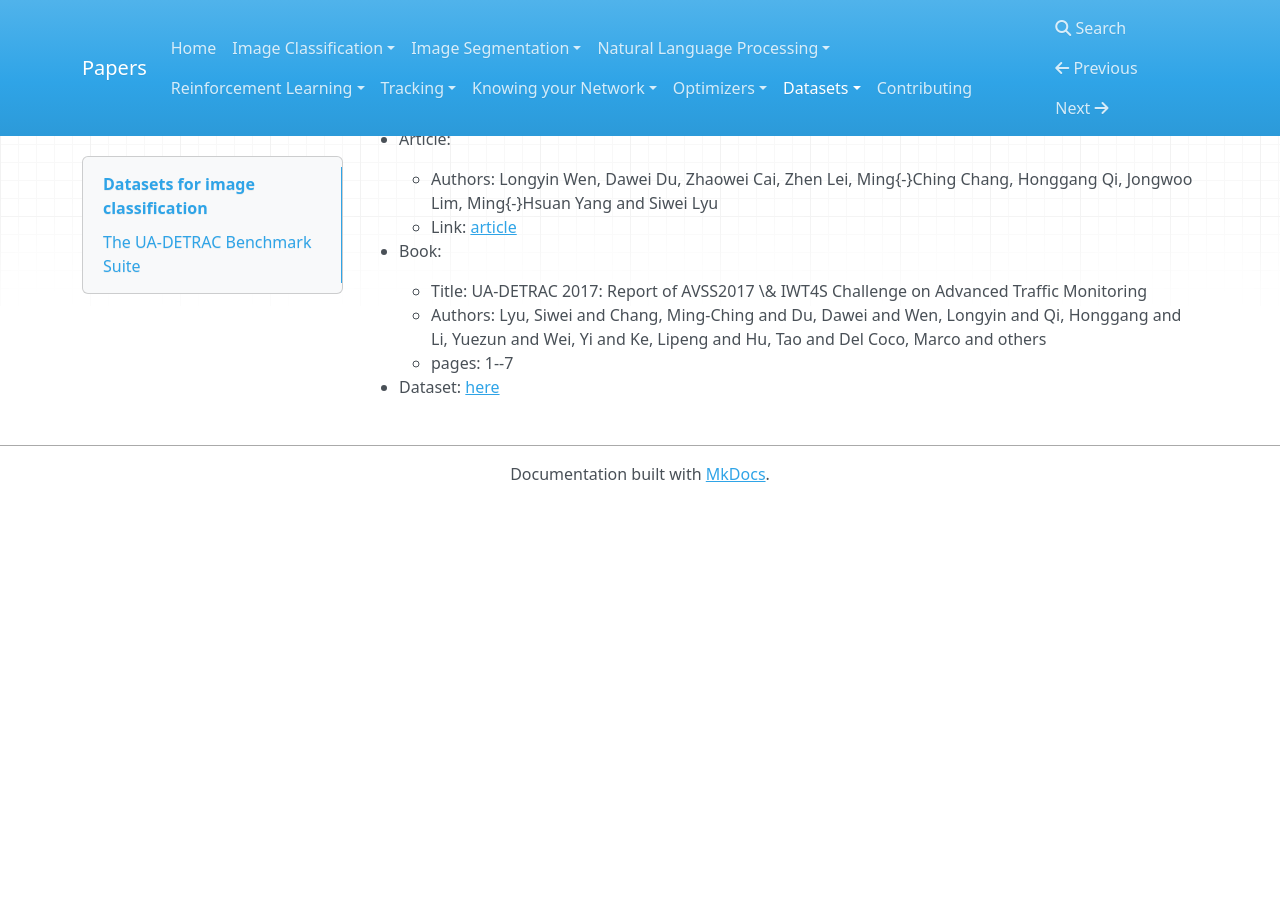
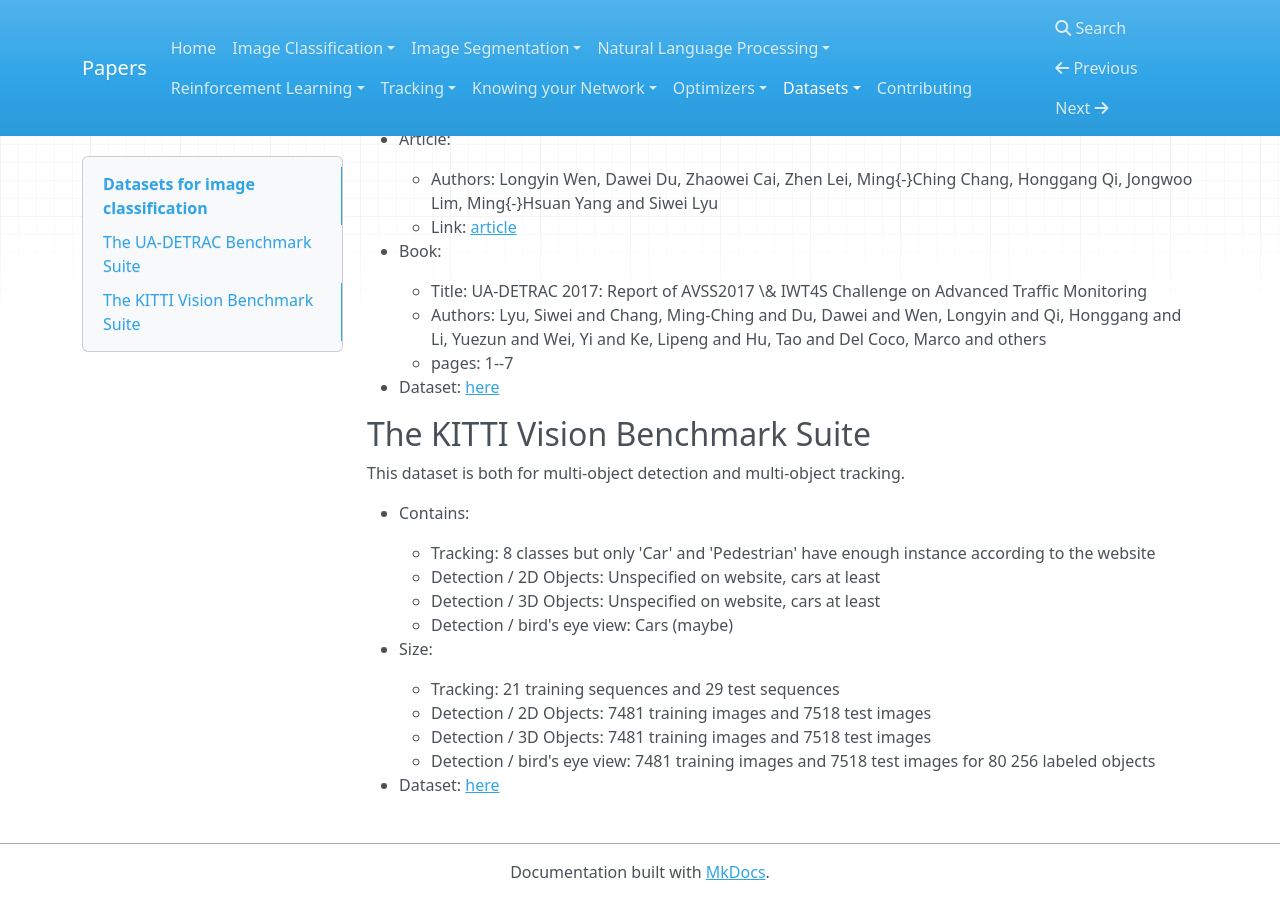
Before and after one commit to D3lt4lph4/papers, an MkDocs documentation site: the page built from docs/datasets/imageclassification.md, in a window 1280 px wide and 900 px high, scrolled down 550 px. Built offline with MkDocs 1.6.1, drawn with Linux system fonts in a browser that asks for light colours; nearby versions of some CDN libraries; old or Windows-style settings are respelled for this version of MkDocs; before the commit the page ends 1052 px from its top, so only the background shows below that.

Commit message:
updating the datasets

```diff
--- a/docs/datasets/imageclassification.md
+++ b/docs/datasets/imageclassification.md
@@ -30,3 +30,20 @@
     - pages: 1--7
 
 - Dataset: [here](http://detrac-db.rit.albany.edu/)
+
+## The KITTI Vision Benchmark Suite
+
+This dataset is both for multi-object detection and multi-object tracking.
+
+- Contains:
+    - Tracking: 8 classes but only 'Car' and 'Pedestrian' have enough instance according to the website
+    - Detection / 2D Objects: Unspecified on website, cars at least
+    - Detection / 3D Objects: Unspecified on website, cars at least
+    - Detection / bird's eye view: Cars (maybe)
+
+- Size:
+    - Tracking: 21 training sequences and 29 test sequences
+    - Detection / 2D Objects: 7481 training images and 7518 test images
+    - Detection / 3D Objects: 7481 training images and 7518 test images
+    - Detection / bird's eye view: 7481 training images and 7518 test images for 80 256 labeled objects
+- Dataset: [here](http://www.cvlibs.net/datasets/kitti/index.php)
```
Also changed, not shown: docs/datasets/counting.md (added, +42 -0 lines), docs/datasets/events.md (added, +76 -0 lines), docs/datasets/list.md (added, +16 -0 lines), docs/datasets/selfdriving.md (added).
